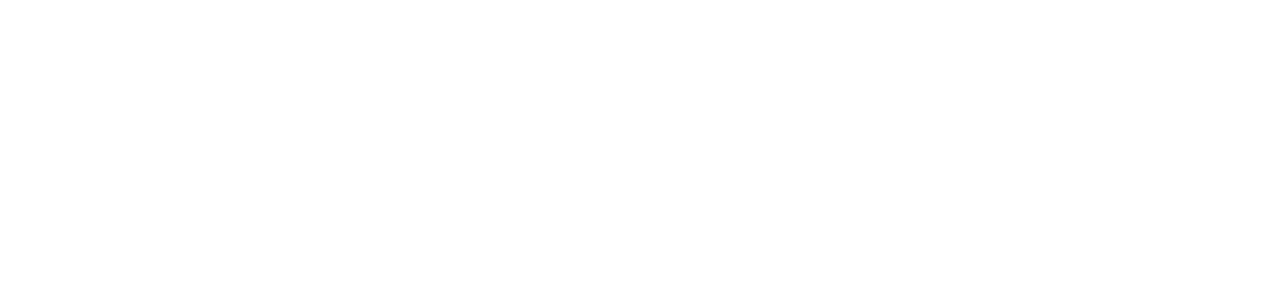
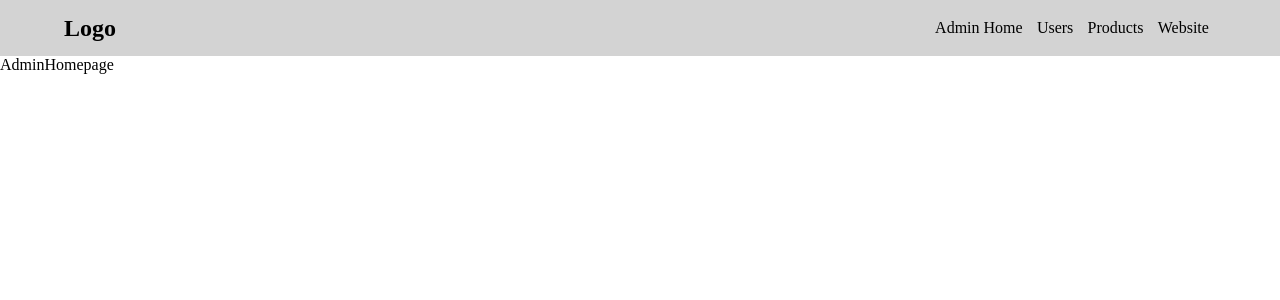
Before and after one commit to PadillaTom/React-TAG-ecommerce, a React (Create React App) app: page /#/admin in a window 1280 px wide. Before the commit this address had no page. Shown: the top 300 px of the page. Built offline with nearby package versions, Linux system fonts and the light colour scheme.

Commit message:
Fix GHPages

```diff
--- a/src/App.js
+++ b/src/App.js
@@ -1,5 +1,5 @@
 import React from "react";
-import { BrowserRouter as Router, Routes, Route } from "react-router-dom";
+import { HashRouter as Router, Routes, Route } from "react-router-dom";
 
 import { About, Homepage } from "./pages/_Website";
 import { AdminLayout } from "./pages/_Admin";
@@ -11,21 +11,15 @@
 
 function App() {
 	return (
-		<Router>
+		<Router basename="/">
 			<Routes>
 				{/* Website Routes */}
-				<Route
-					path="/React-TAG-ecommerce/"
-					element={<Homepage></Homepage>}
-				></Route>
-				<Route
-					path="/React-TAG-ecommerce/about-us"
-					element={<About></About>}
-				></Route>
+				<Route path="/" element={<Homepage></Homepage>}></Route>
+				<Route path="/about-us" element={<About></About>}></Route>
 
 				{/* Admin Routes */}
 				<Route
-					path="/React-TAG-ecommerce/admin"
+					path="/admin"
 					element={
 						<AdminLayout
 							childPage={<AdminHomepage></AdminHomepage>}
@@ -33,7 +27,7 @@
 					}
 				></Route>
 				<Route
-					path="/React-TAG-ecommerce/admin/user-admin"
+					path="/admin/user-admin"
 					element={
 						<AdminLayout
 							childPage={<UserAdministration></UserAdministration>}
@@ -41,7 +35,7 @@
 					}
 				></Route>
 				<Route
-					path="/React-TAG-ecommerce/admin/product-admin"
+					path="/admin/product-admin"
 					element={
 						<AdminLayout
 							childPage={<ProductAdministration></ProductAdministration>}
--- a/src/pages/_Admin/components/Navbar/Navbar.js
+++ b/src/pages/_Admin/components/Navbar/Navbar.js
@@ -22,10 +22,10 @@
 					width: "25%",
 				}}
 			>
-				<Link to="/React-TAG-ecommerce/admin">Admin Home</Link>
-				<Link to="/React-TAG-ecommerce/admin/user-admin">Users</Link>
-				<Link to="/React-TAG-ecommerce/admin/product-admin">Products</Link>
-				<Link to="/React-TAG-ecommerce">Website</Link>
+				<Link to="/admin">Admin Home</Link>
+				<Link to="/admin/user-admin">Users</Link>
+				<Link to="/admin/product-admin">Products</Link>
+				<Link to="/">Website</Link>
 			</ul>
 		</nav>
 	);
```
